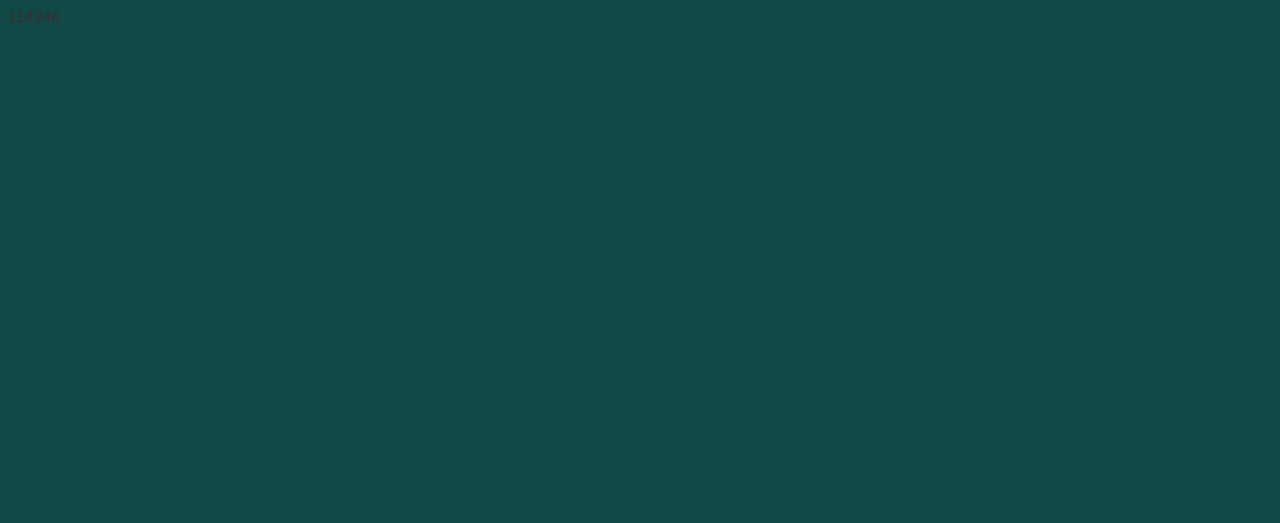
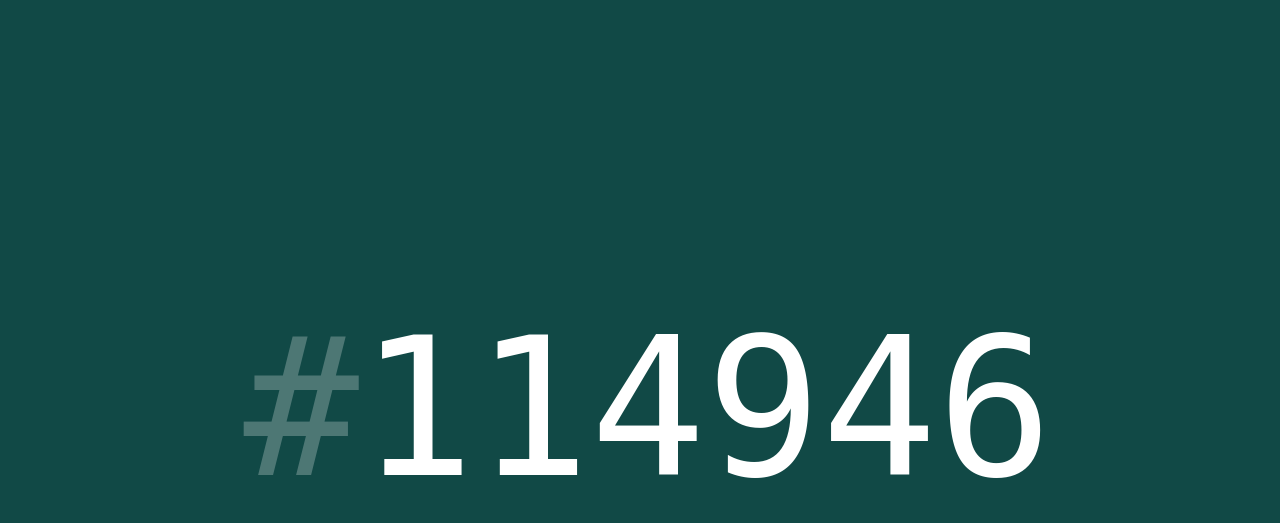
Before and after one commit to bingocaller/hex-clock, a website: page index.html in a window 1280 px wide. Drawn offline with nearby package versions, Linux system fonts and the light colour scheme; files that its build step writes are made by us from their sources.

Commit message:
Move existing files into app

```diff
--- a/app/scripts/main.js
+++ b/app/scripts/main.js
@@ -1 +1,15 @@
-console.log('\'Allo \'Allo!');
+function refreshData() {
+  var d = new Date();
+
+  var h = ('0' + d.getHours()).slice(-2);
+  var m = ('0' + d.getMinutes()).slice(-2);
+  var s = ('0' + d.getSeconds()).slice(-2);
+
+  var color = h + m + s;
+
+  document.getElementById('background').style.backgroundColor = '#' + color;
+  document.getElementById('clock').textContent = color;
+}
+
+window.setInterval(refreshData, 1000);
+refreshData(); // execute function
--- a/app/styles/main.scss
+++ b/app/styles/main.scss
@@ -1,28 +1,20 @@
-body {
-  background: #fafafa;
-  font-family: 'Helvetica Neue', Helvetica, Arial, sans-serif;
-  color: #333;
+#background {
+  position: relative;
+  width: 100vw;
+  height: 100vh;
+  background-color: #000;
 }
-
-.hero-unit {
-  margin: 50px auto 0 auto;
-  width: 300px;
-  font-size: 18px;
-  font-weight: 200;
-  line-height: 30px;
-  background-color: #eee;
-  border-radius: 6px;
-  padding: 60px;
-  h1 {
-    font-size: 60px;
-    line-height: 1;
-    letter-spacing: -1px;
-  }
+#clock {
+  position: absolute;
+  top: 50%;
+  left: 50%;
+  transform: translate(-50%, -50%);
+  font-family: 'Fira Mono', 'Source Code Pro', Hack, 'DejaVu Sans Mono', monospace;
+  font-size: 15vw;
+  text-align: center;
+  color: #fff;
 }
-
-.browserupgrade {
-  margin: 0.2em 0;
-  background: #ccc;
-  color: #000;
-  padding: 0.2em 0;
+#clock::before {
+  content: '#';
+  opacity: .25;
 }
--- a/main.js
+++ /dev/null
@@ -1,15 +0,0 @@
-function refreshData() {
-  var d = new Date();
-
-  var h = ('0' + d.getHours()).slice(-2);
-  var m = ('0' + d.getMinutes()).slice(-2);
-  var s = ('0' + d.getSeconds()).slice(-2);
-
-  var color = h + m + s;
-
-  document.getElementById('background').style.backgroundColor = '#' + color;
-  document.getElementById('clock').textContent = color;
-}
-
-window.setInterval(refreshData, 1000);
-refreshData(); // execute function
```
Also changed, not shown: app/index.html (+11 -13 lines), app/favicon.ico, favicon.ico (deleted), main.css (deleted).
